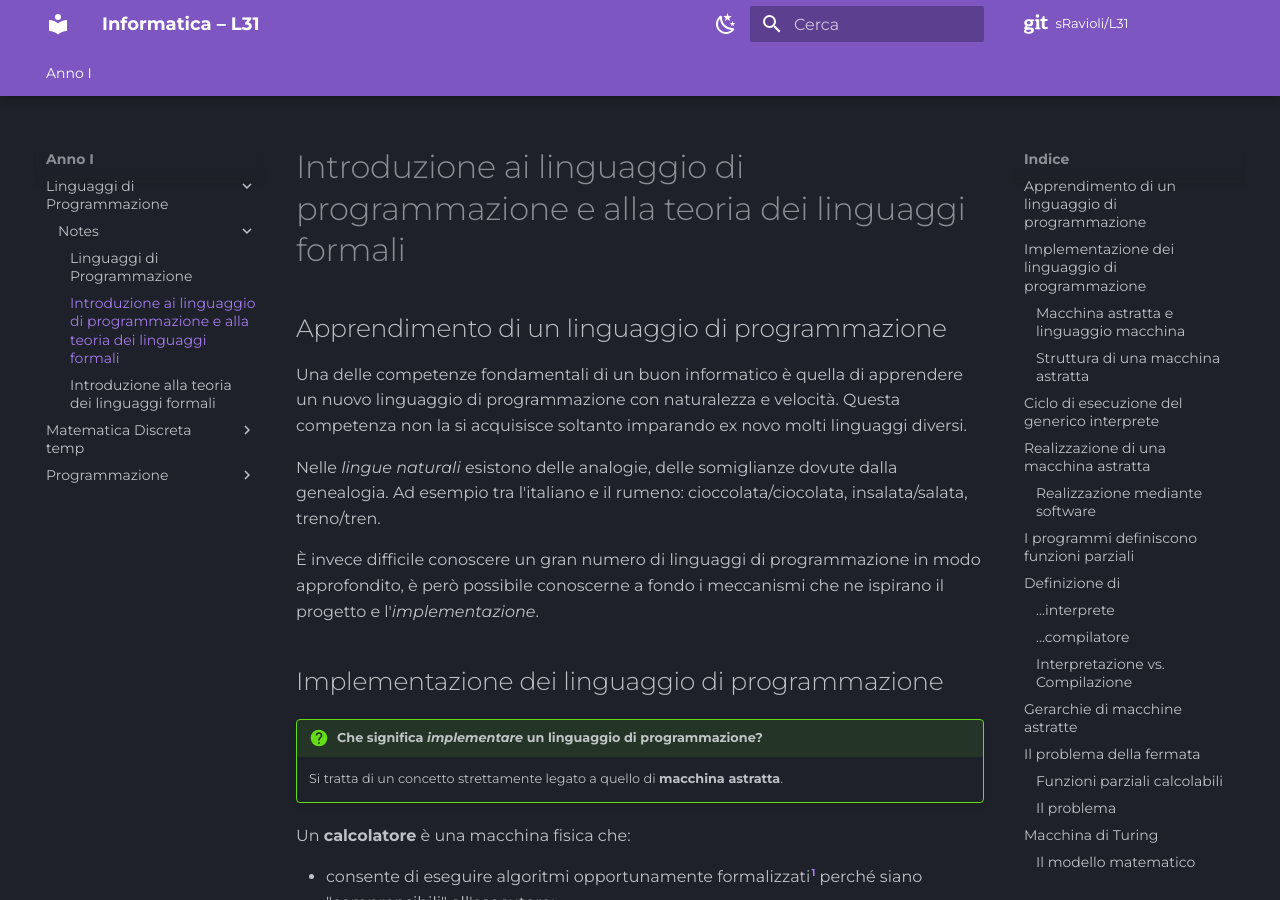
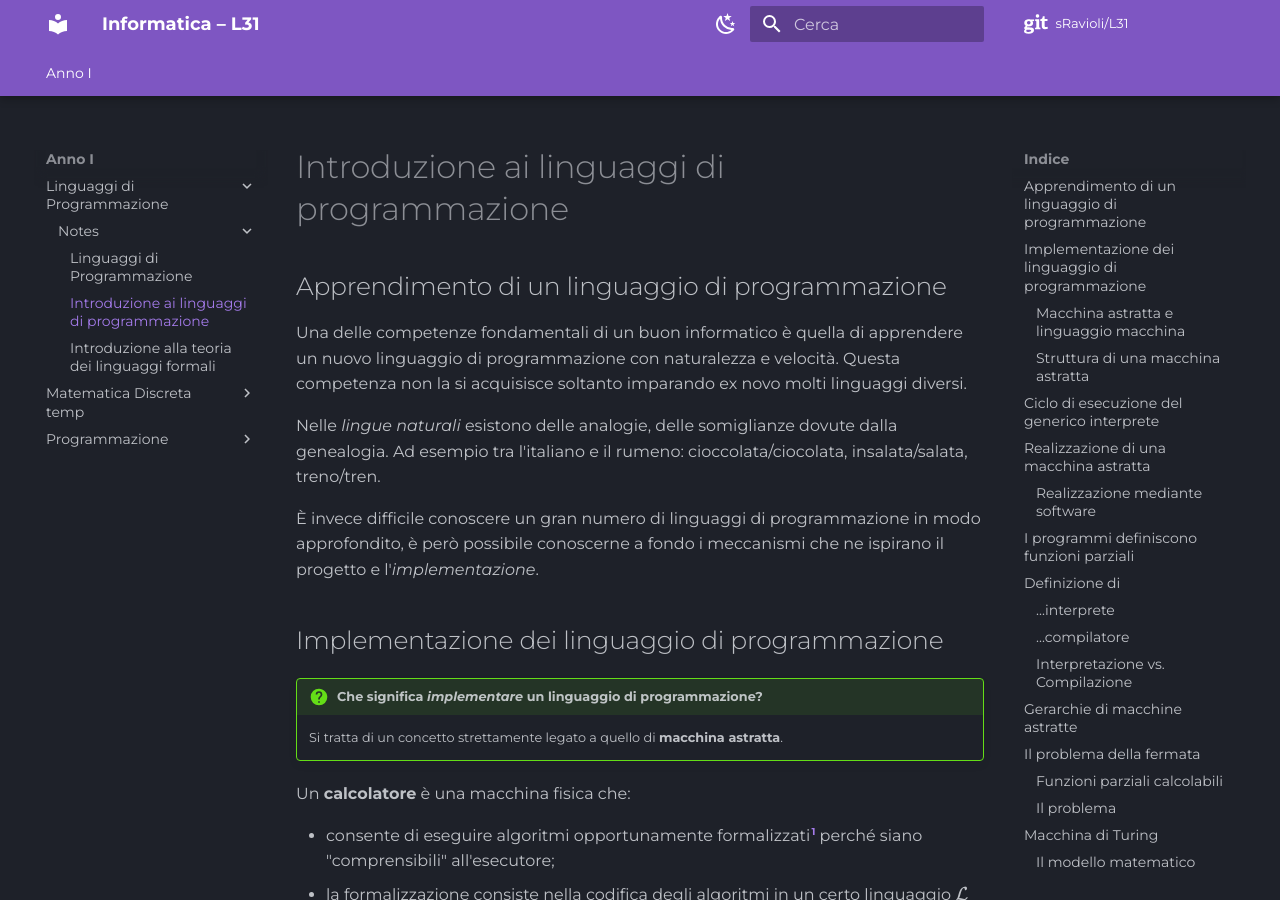
Before and after one commit to sravioli/temp-L31, an MkDocs documentation site: the page built from docs/Anno_I/Linguaggi_di_Programmazione/notes/01_intro_linguaggi.md, in a window 1280 px wide and 900 px high. Built offline with MkDocs 1.6.1 and Material for MkDocs 9.7.7, drawn with Linux system fonts in a browser that asks for light colours; comment, search, counter and statistics services are not loaded.

Commit message:
fix(docs): :pencil2:  fix (&shorten) page name

```diff
--- a/docs/Anno_I/Linguaggi_di_Programmazione/notes/01_intro_linguaggi.md
+++ b/docs/Anno_I/Linguaggi_di_Programmazione/notes/01_intro_linguaggi.md
@@ -1,4 +1,4 @@
-# Introduzione ai linguaggio di programmazione e alla teoria dei linguaggi formali
+# Introduzione ai linguaggi di programmazione
 
 ## Apprendimento di un linguaggio di programmazione
 
```
